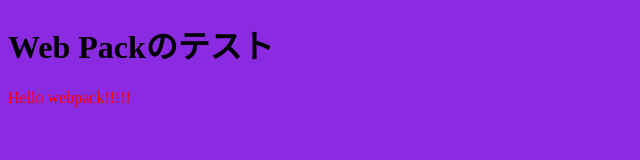
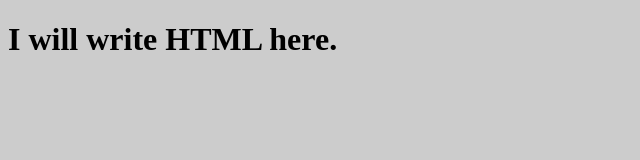
Before and after one commit to muneando/my_webpack_template, a website built with webpack: page dist/index.html in a window 1280 px wide. Shown: the whole page, without its empty margins (0-640 px from the left). Built offline with nearby package versions, Linux system fonts and the light colour scheme; files whose address does not match are found by name.

Commit message:
出力されるファイルをあらかじめ削除しておくなど、レポジトリの初期化を行っておく。
このレポジトリをダウンロードして配置することで、WebPackをそのまま使えるようにする。

```diff
--- a/src/js/app.js
+++ b/src/js/app.js
@@ -1,9 +1 @@
-const component = () => {
-  const element = document.createElement('div');
-
-  element.innerHTML = 'Hello webpack!!!!!';
-
-  return element;
-}
-
-document.body.appendChild(component());
+// You will write JavaScript here.
--- a/src/sass/style.scss
+++ b/src/sass/style.scss
@@ -1,6 +1,6 @@
 body {
 
-  background-color: blueviolet;
+  background-color:#cccccc;
 
   div {
     color: red;
```
Also changed, not shown: dist/css/style.css (deleted), dist/index.html, dist/js/app.js (deleted), 7 other files.
